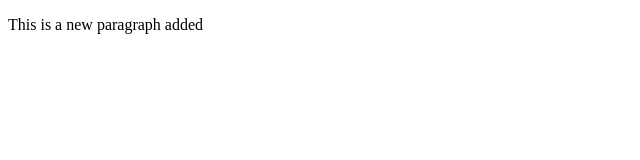
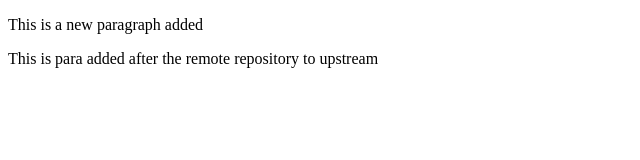
Before and after one commit to srijankumar8969/Git-and-GitHub, a plain HTML site: page index.html in a window 1280 px wide. Shown: the whole page, without its empty margins (0-640 px from the left). Drawn offline with Linux system fonts and the light colour scheme.

Commit message:
3rd commit to git7

```diff
--- a/index.html
+++ b/index.html
@@ -7,5 +7,6 @@
 </head>
 <body>
     <P>This is a new paragraph added</P>
+    <p>This is para added after the remote repository to upstream</p>
 </body>
 </html>
```
